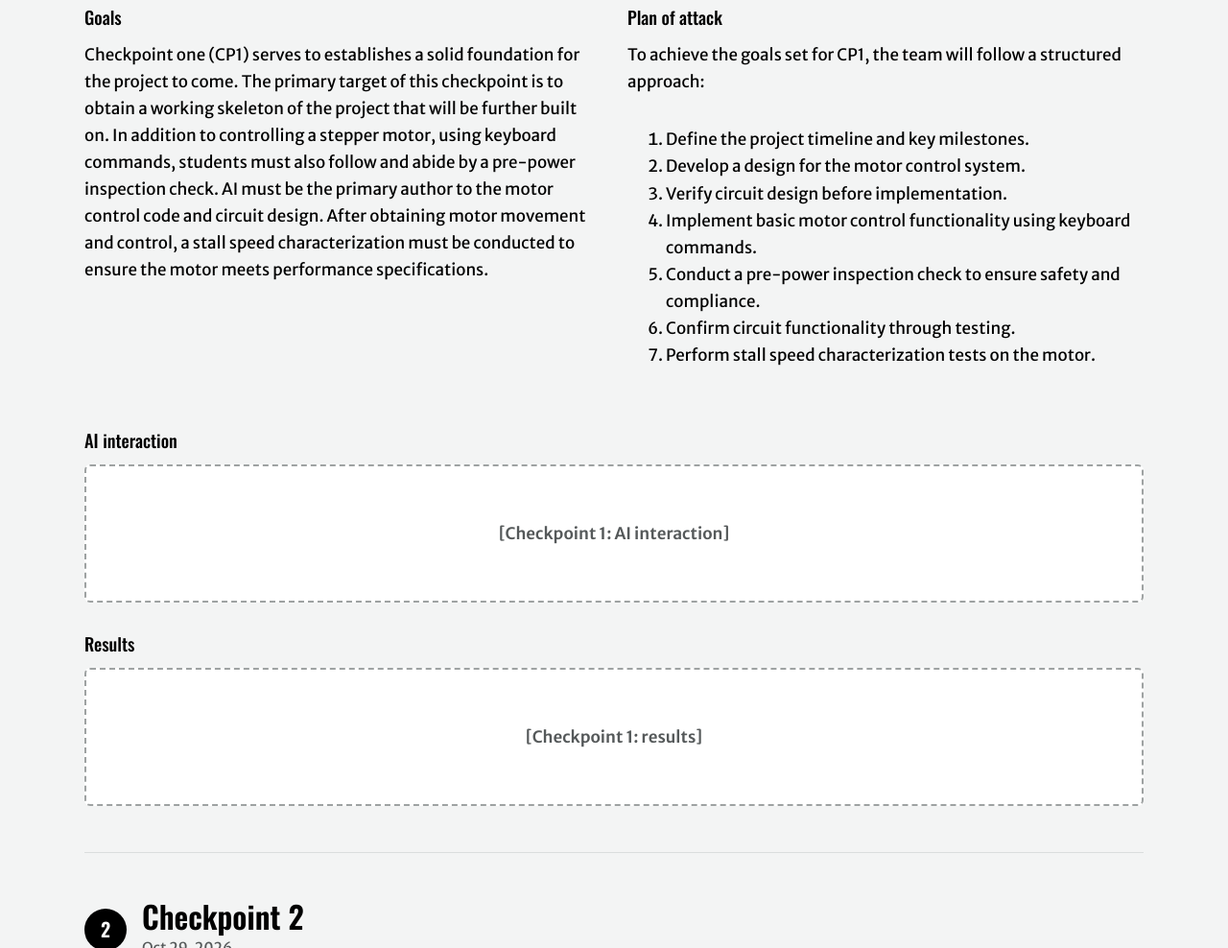
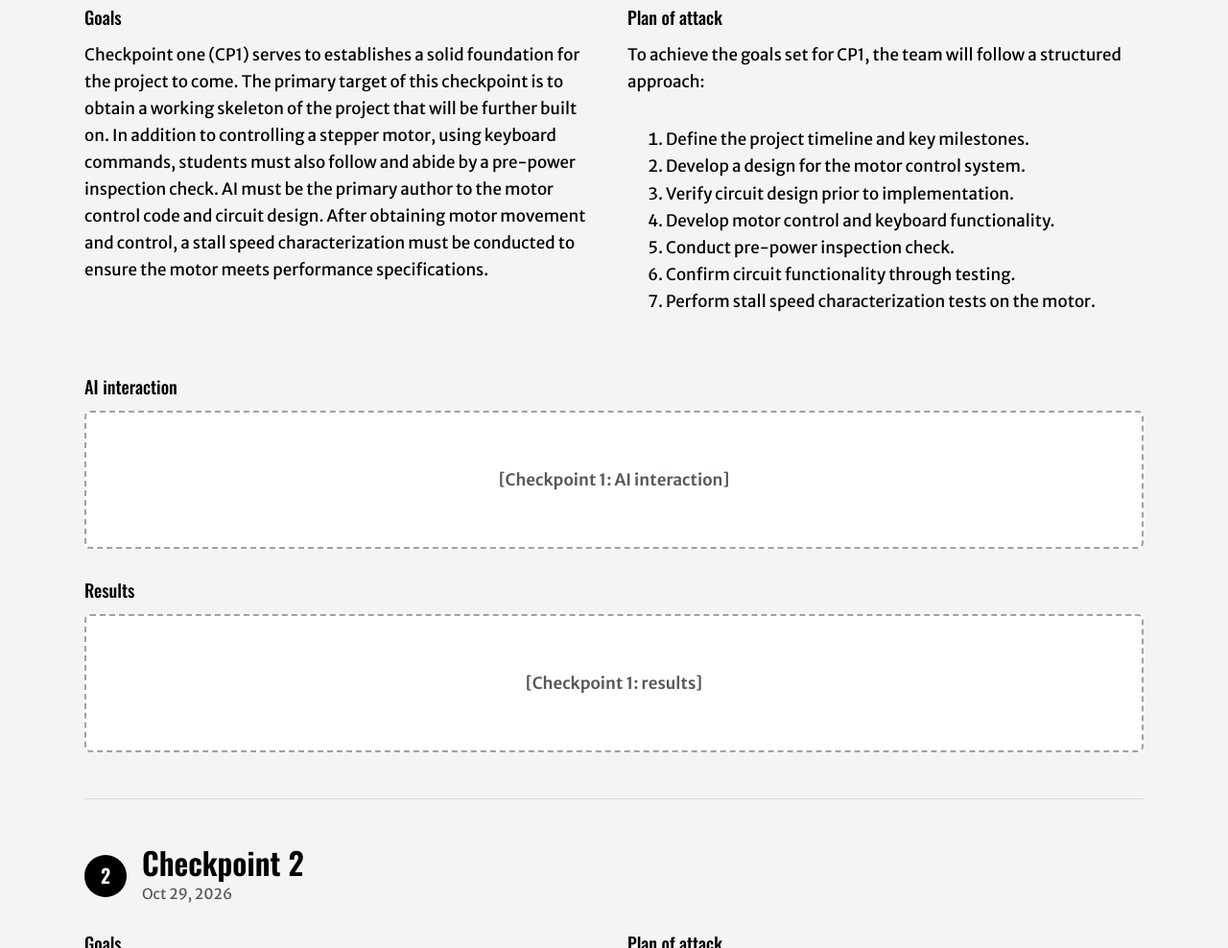
Before and after one commit to Herring-UGAECSE-4235-F26/Group-2, a plain HTML site: page docs/index.html in a window 1280 px wide. Shown: the part 3783-4771 px from the top of the page at 96% size. Drawn offline with nearby package versions, Linux system fonts and the light colour scheme.

Commit message:
checkpoint 1 deets

```diff
--- a/docs/index.html
+++ b/docs/index.html
@@ -137,26 +137,30 @@
       <div class="cp-grid">
         <section class="cp-block">
           <h4>Goals</h4>
+          <!--[HUMAN EDIT]-->
           <p>Checkpoint one (CP1) serves to establishes a solid foundation for the project to come.
             The primary target of this checkpoint is to obtain a working skeleton of the project that will be further built on.
             In addition to controlling a stepper motor, using keyboard commands, students must also follow and abide by a pre-power inspection check.
             AI must be the primary author to the motor control code and circuit design.
             After obtaining motor movement and control, a stall speed characterization must be conducted to ensure the motor meets performance specifications.
           </p>
+          <!--[END HUMAN EDIT]needed to fill in CP1 goals-->
         </section>
         <section class="cp-block">
           <h4>Plan of attack</h4>
+          <!--[HUMAN EDIT]-->
           <p>To achieve the goals set for CP1, the team will follow a structured approach:
             <ol>
               <li>Define the project timeline and key milestones.</li>
               <li>Develop a design for the motor control system.</li>
-              <li>Verify circuit design before implementation.</li>
-              <li>Implement basic motor control functionality using keyboard commands.</li>
-              <li>Conduct a pre-power inspection check to ensure safety and compliance.</li>
+              <li>Verify circuit design prior to implementation.</li>
+              <li>Develop motor control and keyboard functionality.</li>
+              <li>Conduct pre-power inspection check.</li>
               <li>Confirm circuit functionality through testing.</li>
               <li>Perform stall speed characterization tests on the motor.</li>
             </ol>
           </p>
+          <!--[END HUMAN EDIT]Filled in the teams plan of attack-->
         </section>
         <section class="cp-block cp-wide">
           <h4>AI interaction</h4>
```
